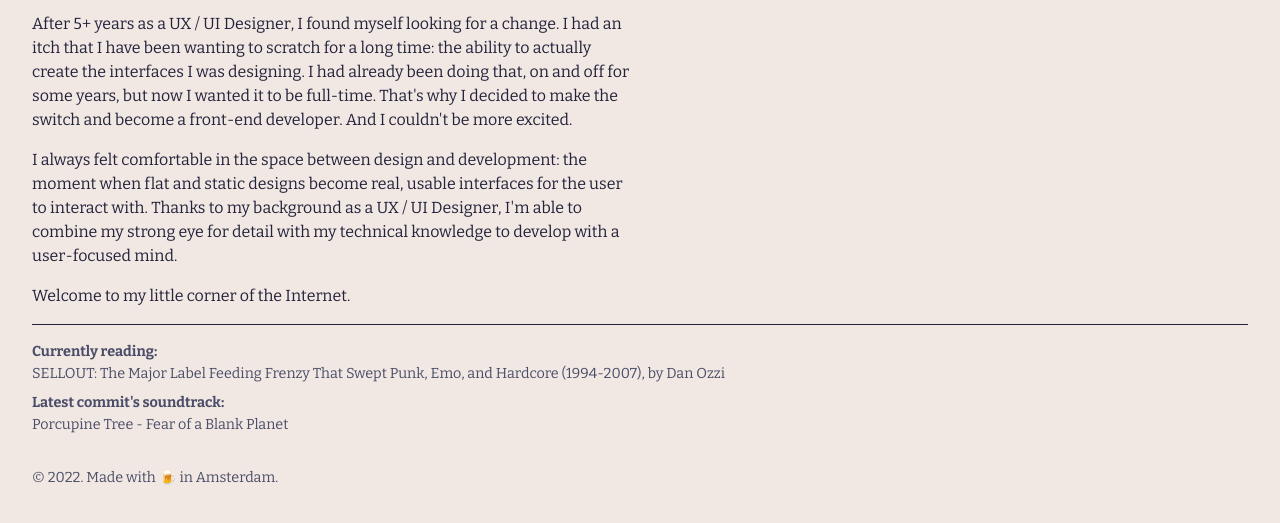
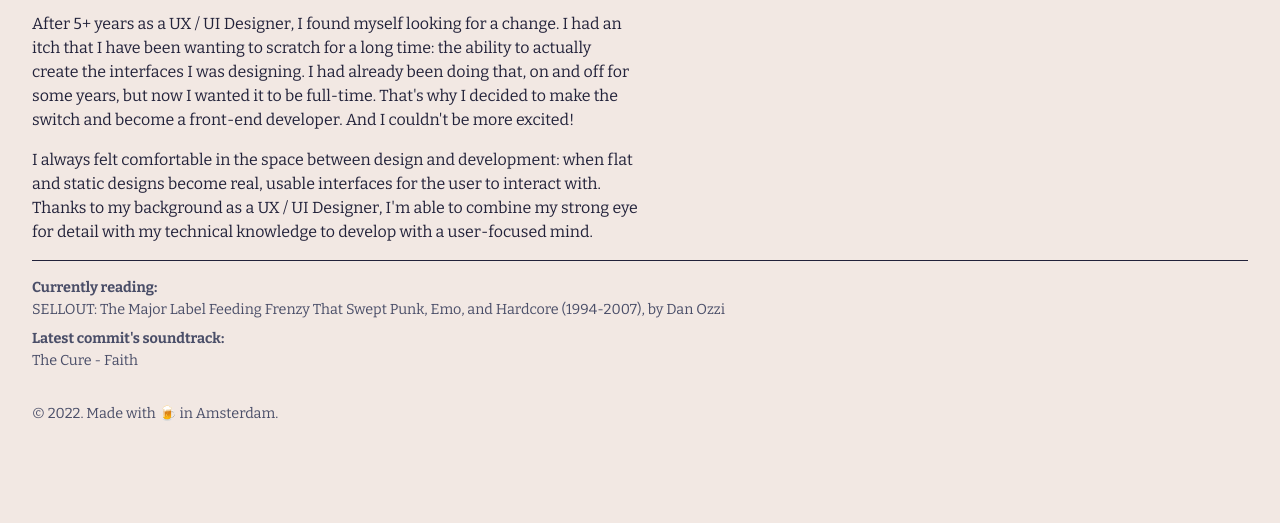
Before and after one commit to ndemia/demia.me, a website: page index.html in a window 1280 px wide. Shown: the part 231-754 px from the top of the page. Drawn offline with Linux system fonts and the light colour scheme.

Commit message:
Changed description in home

```diff
--- a/index.html
+++ b/index.html
@@ -43,9 +43,8 @@
 		</header>
 
 		<article class="description">
-			<p class="description__text">After 5+ years as a UX / UI Designer, I found myself looking for a change. I had an itch that I have been wanting to scratch for a long time: the ability to actually create the interfaces I was designing. I had already been doing that, on and off for some years, but now I wanted it to be full-time. That's why I decided to make the switch and become a front-end developer. And I couldn't be more excited.</p>
-			<p class="description__text">I always felt comfortable in the space between design and development: the moment when flat and static designs become real, usable interfaces for the user to interact with. Thanks to my background as a UX / UI Designer, I'm able to combine my strong eye for detail with my technical knowledge to develop with a user-focused mind.</p>
-			<p class="description__text">Welcome to my little corner of the Internet.</p>
+			<p class="description__text">After 5+ years as a UX / UI Designer, I found myself looking for a change. I had an itch that I have been wanting to scratch for a long time: the ability to actually create the interfaces I was designing. I had already been doing that, on and off for some years, but now I wanted it to be full-time. That's why I decided to make the switch and become a front-end developer. And I couldn't be more excited!</p>
+			<p class="description__text">I always felt comfortable in the space between design and development: when flat and static designs become real, usable interfaces for the user to interact with. Thanks to my background as a UX / UI Designer, I'm able to combine my strong eye for detail with my technical knowledge to develop with a user-focused mind.</p>
 		</article>
 
 		<footer class="footer">
--- a/js/currently.json
+++ b/js/currently.json
@@ -1,6 +1,6 @@
 {
     "book": "SELLOUT: The Major Label Feeding Frenzy That Swept Punk, Emo, and Hardcore (1994-2007)",
     "author": "Dan Ozzi",
-    "band": "Porcupine Tree",
-    "album": "Fear of a Blank Planet"
+    "band": "The Cure",
+    "album": "Faith"
   }
```
